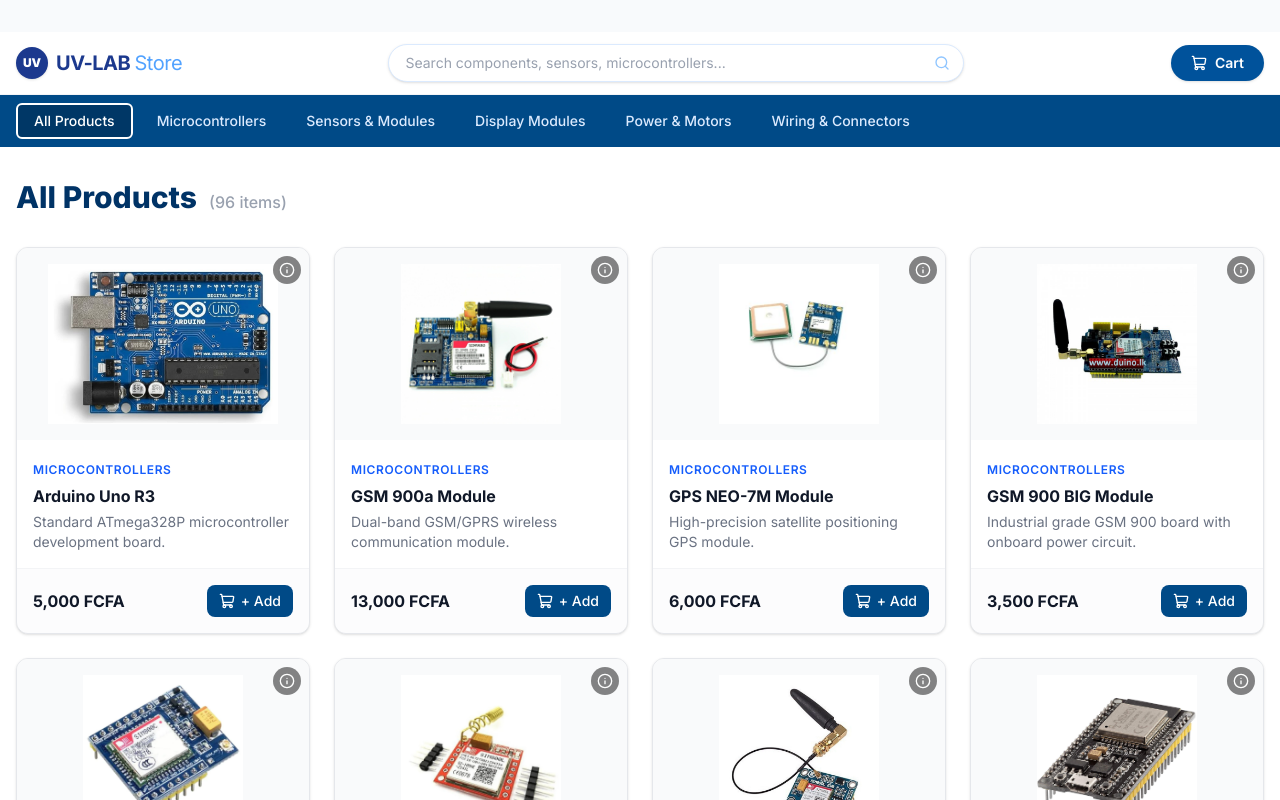
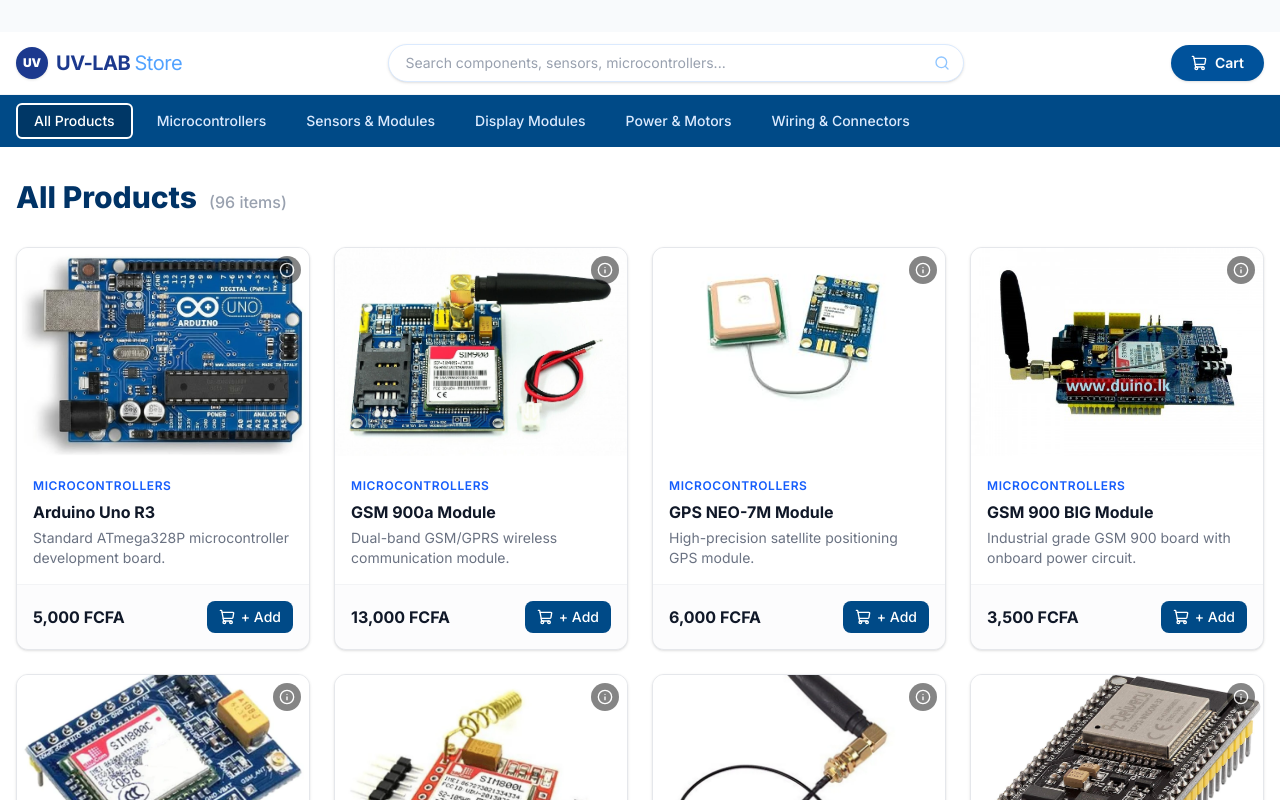
Before and after one commit to nkemaka-enkay/uv-lab-store, a Next.js app: page / in a window 1280 px wide. Shown: the top 800 px of the page. Built offline with nearby package versions, Linux system fonts and the light colour scheme.

Commit message:
Update EquipmentCatalog layout for full bleed images

```diff
--- a/src/components/EquipmentCatalog.tsx
+++ b/src/components/EquipmentCatalog.tsx
@@ -236,17 +236,18 @@
                 className="group bg-white border border-gray-200 rounded-xl overflow-hidden shadow-sm hover:shadow-md transition-all duration-200 flex flex-col justify-between"
               >
                 <div onClick={() => setSelectedItem(item)} className="cursor-pointer">
-                  <div className="relative w-full h-48 bg-gray-50 overflow-hidden flex items-center justify-center p-4">
+                  {/* Full-bleed Image Container */}
+                  <div className="relative w-full h-52 bg-gray-50 overflow-hidden">
                     <img
                       src={item.image}
                       alt={item.name}
-                      className="w-full h-full object-contain group-hover:scale-105 transition-transform duration-300 pointer-events-none"
+                      className="w-full h-full object-cover group-hover:scale-105 transition-transform duration-300 pointer-events-none"
                       onError={(e) => {
                         (e.target as HTMLImageElement).src =
                           'https://via.placeholder.com/300x200?text=UV-LAB+Equipment';
                       }}
                     />
-                    <div className="absolute top-2 right-2 bg-black/60 text-white p-1.5 rounded-full opacity-80 group-hover:opacity-100">
+                    <div className="absolute top-2 right-2 bg-black/60 text-white p-1.5 rounded-full opacity-80 group-hover:opacity-100 z-10">
                       <Info className="w-4 h-4" />
                     </div>
                   </div>
@@ -419,11 +420,11 @@
               </button>
 
               <div className="flex flex-col md:flex-row gap-6">
-                <div className="w-full md:w-1/2 h-56 md:h-auto relative rounded-xl overflow-hidden bg-gray-50 p-4 flex items-center justify-center">
+                <div className="w-full md:w-1/2 h-56 md:h-auto relative rounded-xl overflow-hidden bg-gray-50 flex items-center justify-center">
                   <img
                     src={selectedItem.image}
                     alt={selectedItem.name}
-                    className="w-full h-full object-contain"
+                    className="w-full h-full object-cover"
                     onError={(e) => {
                       (e.target as HTMLImageElement).src =
                         'https://via.placeholder.com/300x200?text=UV-LAB+Equipment';
```
